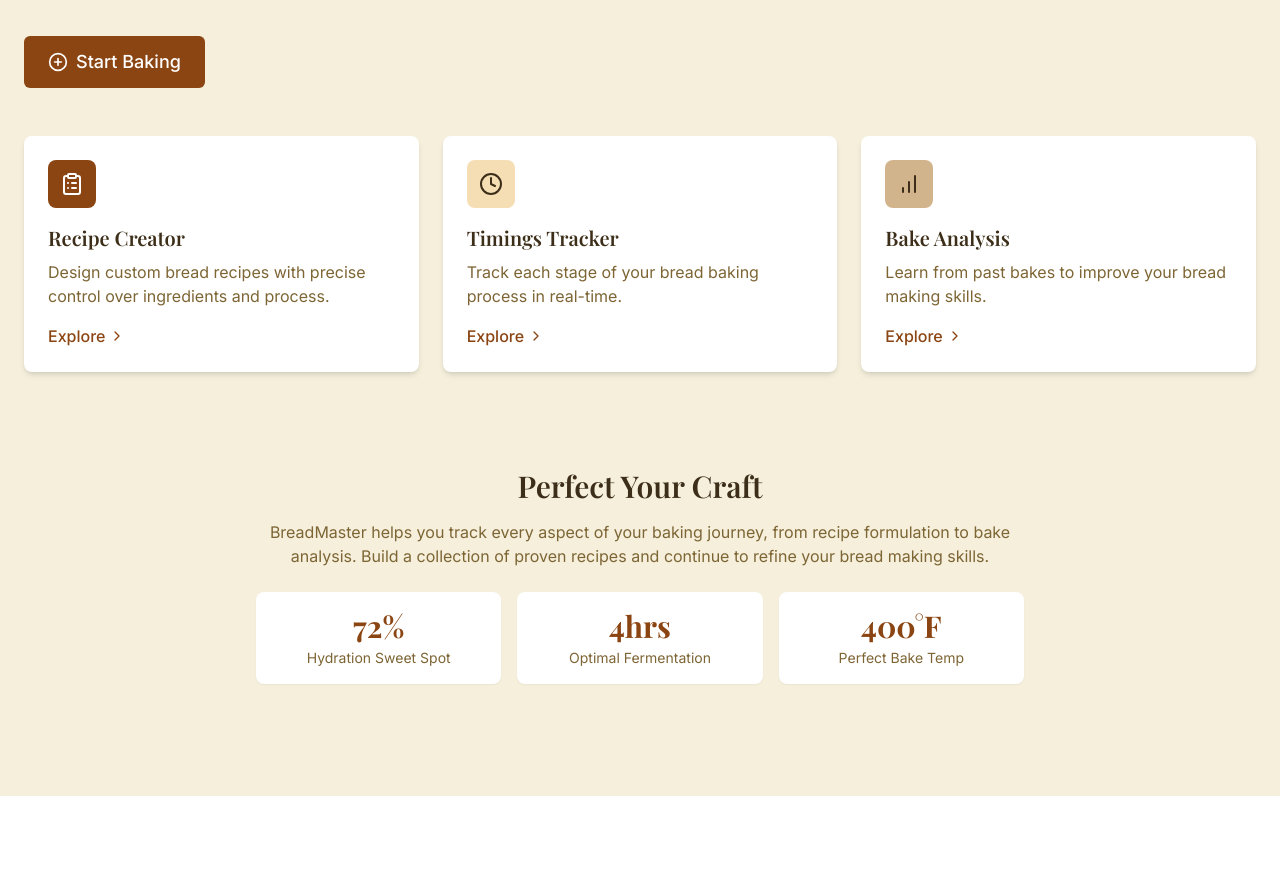
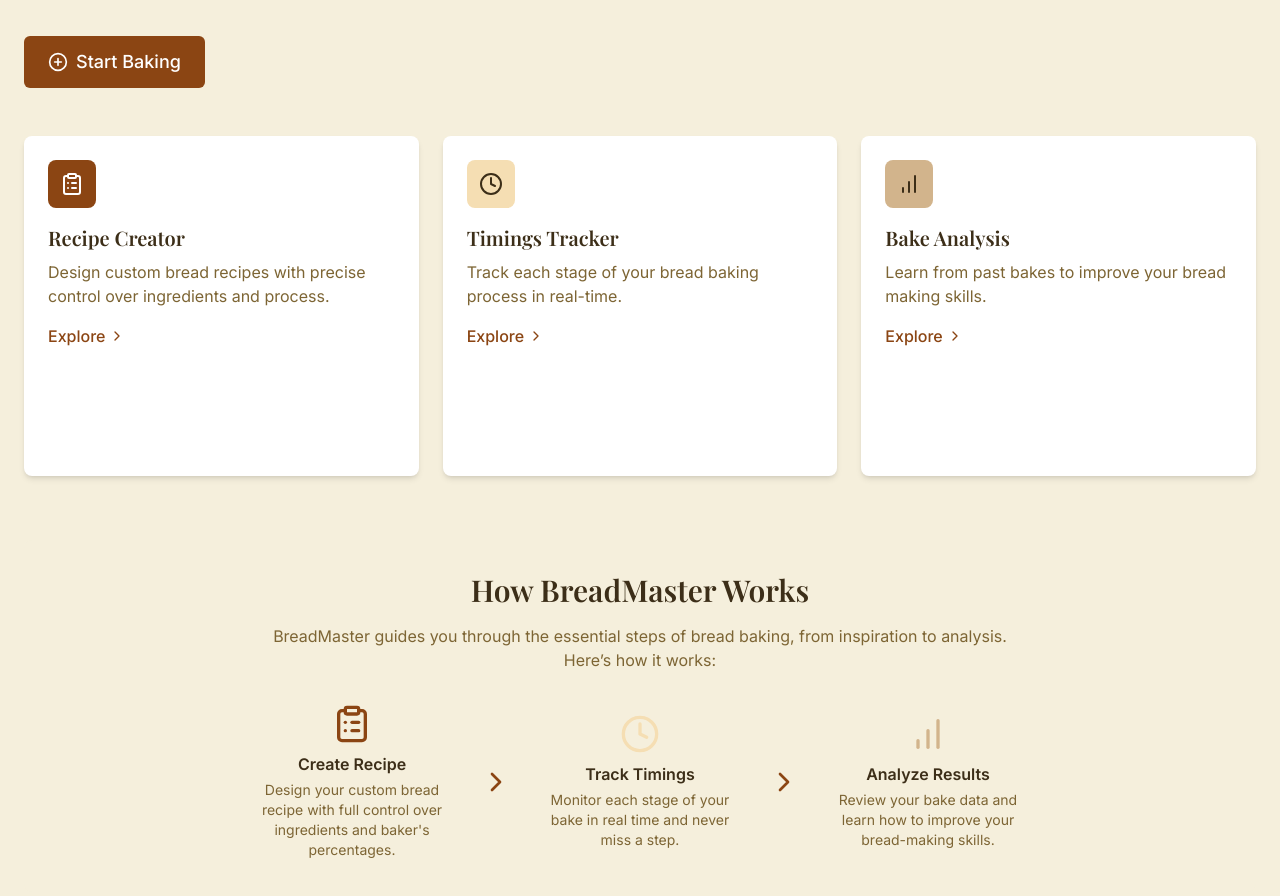
Before and after one commit to JoelPercival/Bread-Project, a React (Vite) app: page / in a window 1280 px wide. Shown: the part 300-1196 px from the top of the page. Before the commit the page ends 1096 px from the top, so only its background shows below. Built offline with nearby package versions, Linux system fonts and the light colour scheme.

Commit message:
Update landing page: new workflow infographic, equal card heights, removed 'Perfect Your Craft' section

```diff
--- a/src/pages/Home.tsx
+++ b/src/pages/Home.tsx
@@ -61,7 +61,7 @@ const Home: React.FC = () => {
           </Button>
         </motion.div>
 
-        <div className="grid grid-cols-1 md:grid-cols-3 gap-6">
+        <div className="grid grid-cols-1 md:grid-cols-3 gap-6 items-stretch">
           {features.map((feature, index) => (
             <motion.div
               key={feature.title}
@@ -69,8 +69,8 @@ const Home: React.FC = () => {
               animate={{ opacity: 1, y: 0 }}
               transition={{ duration: 0.5, delay: 0.1 * (index + 1) }}
             >
-              <Card interactive onClick={() => navigate(feature.path)}>
-                <div className="p-6">
+              <Card interactive onClick={() => navigate(feature.path)} className="h-full flex flex-col">
+                <div className="p-6 flex flex-col flex-1 min-h-[340px]">
                   <div className={`w-12 h-12 rounded-lg ${feature.color} flex items-center justify-center mb-4`}>
                     <feature.icon size={24} />
                   </div>
@@ -95,28 +95,32 @@ const Home: React.FC = () => {
         <div className="mt-16 bg-bread-brown-100 rounded-lg p-6 sm:p-8">
   <div className="max-w-3xl mx-auto text-center">
     <h2 className="font-serif text-2xl sm:text-3xl text-bread-brown-800 font-semibold mb-4">
-              Perfect Your Craft
+      How BreadMaster Works
     </h2>
-
-            <p className="text-bread-brown-600 mb-6">
-              BreadMaster helps you track every aspect of your baking journey, from recipe formulation to bake analysis.
-              Build a collection of proven recipes and continue to refine your bread making skills.
+    <p className="text-bread-brown-600 mb-8">
+      BreadMaster guides you through the essential steps of bread baking, from inspiration to analysis. Here’s how it works:
     </p>
-
-            <div className="grid grid-cols-1 sm:grid-cols-3 gap-4">
-              <div className="bg-white rounded-lg p-4 shadow-sm">
-                <div className="font-serif text-3xl text-bread-crust font-bold mb-1">72%</div>
-                <div className="text-sm text-bread-brown-600">Hydration Sweet Spot</div>
+    <div className="flex flex-col sm:flex-row items-center justify-center gap-8">
+      <div className="flex flex-col items-center flex-1">
+        <ClipboardList size={40} className="mb-2 text-bread-crust" />
+        <span className="font-semibold text-bread-brown-800 mb-1">Create Recipe</span>
+        <span className="text-bread-brown-600 text-sm">Design your custom bread recipe with full control over ingredients and baker's percentages.</span>
       </div>
-
-              <div className="bg-white rounded-lg p-4 shadow-sm">
-                <div className="font-serif text-3xl text-bread-crust font-bold mb-1">4hrs</div>
-                <div className="text-sm text-bread-brown-600">Optimal Fermentation</div>
+      <div className="hidden sm:flex flex-col items-center flex-shrink-0">
+        <ChevronRight size={32} className="text-bread-crust" />
       </div>
-
-              <div className="bg-white rounded-lg p-4 shadow-sm">
-                <div className="font-serif text-3xl text-bread-crust font-bold mb-1">400°F</div>
-                <div className="text-sm text-bread-brown-600">Perfect Bake Temp</div>
+      <div className="flex flex-col items-center flex-1">
+        <Clock size={40} className="mb-2 text-bread-crumb" />
+        <span className="font-semibold text-bread-brown-800 mb-1">Track Timings</span>
+        <span className="text-bread-brown-600 text-sm">Monitor each stage of your bake in real time and never miss a step.</span>
+      </div>
+      <div className="hidden sm:flex flex-col items-center flex-shrink-0">
+        <ChevronRight size={32} className="text-bread-crust" />
+      </div>
+      <div className="flex flex-col items-center flex-1">
+        <BarChart size={40} className="mb-2 text-bread-wheat" />
+        <span className="font-semibold text-bread-brown-800 mb-1">Analyze Results</span>
+        <span className="text-bread-brown-600 text-sm">Review your bake data and learn how to improve your bread-making skills.</span>
       </div>
     </div>
   </div>
```
Lines whose indentation alone changed are shown as unchanged.
